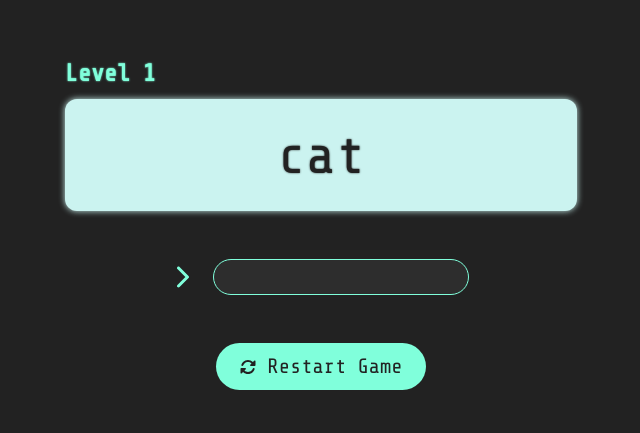
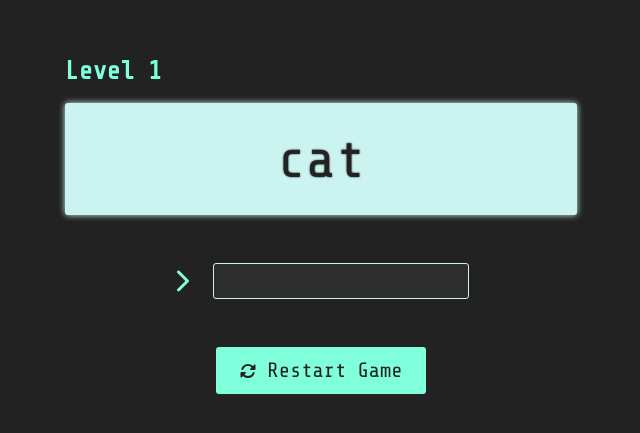
Before and after one commit to ramireznicc/typing-game, a React (Create React App) app: page /game in a window 1280 px wide. Shown: the part 175-608 px from the top of the page, without its empty margins (319-959 px from the left). Built offline with nearby package versions, Linux system fonts and the light colour scheme.

Commit message:
fixing border radius of some components and colors

```diff
--- a/src/components/button/styles.css
+++ b/src/components/button/styles.css
@@ -7,14 +7,14 @@
   background-color: var(--primary-color);
   color: var(--black);
   border: none;
-  border-radius: 24px;
+  border-radius: var(--border-radius);
   transition: var(--transition);
 }
 
 button:hover {
   background-color: var(--secondary-color);
   padding: 12px 48px;
-  box-shadow: var(--shadow);
+  box-shadow: var(--box-shadow);
   text-shadow: var(--text-shadow);
 }
 
--- a/src/components/input/styles.css
+++ b/src/components/input/styles.css
@@ -16,20 +16,19 @@ input {
   width: 50%;
   padding: 6px 12px;
   font-size: 1.2rem;
-  border-radius: 24px;
-  border: solid 1px var(--primary-color);
+  border-radius: var(--border-radius);
+  border: solid 1px var(--secondary-color);
   transition: var(--transition);
   background-color: var(--white-transparent);
   color: var(--white);
 }
 
 input:hover {
-  border: solid 1px var(--secondary-color);
+  width: 65%;
 }
 
 input:focus {
   width: 80%;
   outline: none;
-  border: solid 1px var(--secondary-color);
-  box-shadow: var(--shadow);
+  box-shadow: var(--box-shadow);
 }
--- a/src/components/level-title/styles.css
+++ b/src/components/level-title/styles.css
@@ -1,6 +1,5 @@
 .level-title {
   align-self: flex-start;
-  font-size: 1.5rem;
-  text-shadow: 0px 0px 2px var(--primary-color);
+  font-size: 1.6rem;
   color: var(--primary-color);
 }
--- a/src/components/words-screen/styles.css
+++ b/src/components/words-screen/styles.css
@@ -4,7 +4,7 @@
   flex-direction: column;
   align-items: center;
   justify-content: center;
-  gap: 12px;
+  gap: 18px;
 }
 
 .screen {
@@ -13,10 +13,10 @@
   flex-direction: column;
   align-items: center;
   justify-content: center;
-  border-radius: 12px;
+  border-radius: var(--border-radius);
   padding: 12px;
   height: 7rem;
-  box-shadow: var(--shadow);
+  box-shadow: var(--box-shadow);
   background-color: var(--secondary-color);
 }
 
--- a/src/index.css
+++ b/src/index.css
@@ -13,8 +13,9 @@
   --secondary-color: #cbf3f0;
   --win-color: #80ed99;
   --transition: all 0.3s ease-in-out;
-  --shadow: 0 0 6px var(--secondary-color);
   --text-shadow: 0px 0px 2px var(--black);
+  --box-shadow: 0 0 6px var(--secondary-color);
+  --border-radius: 3px;
 }
 
 body {
```
Also changed, not shown: 1 other file (tests, documents, lock files or other folders).
